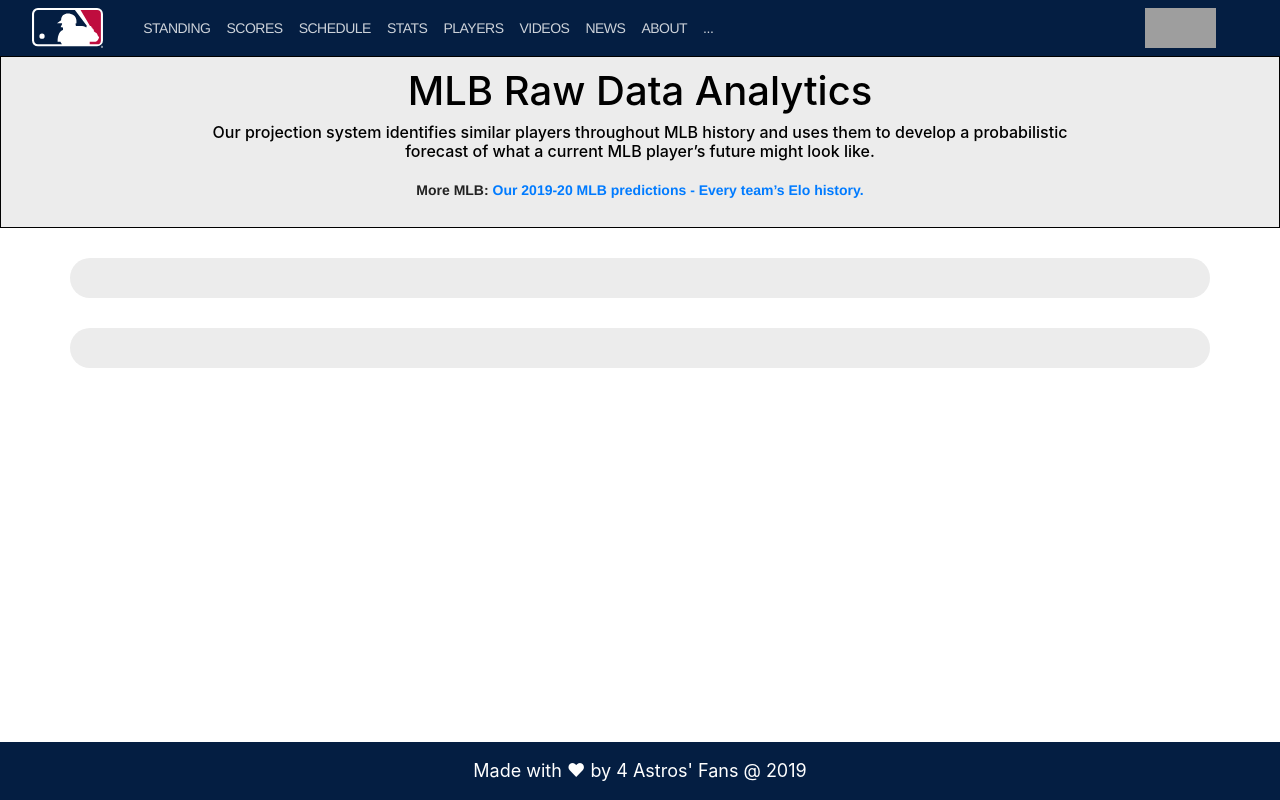
After one commit to johncsoltis/project2, a Flask app: template templates/about.html in a window 1280 px wide. The commit adds this page. Run offline with Flask 2, Linux system fonts and the light colour scheme; the template is opened without the code that fills it, so the values that code supplies are empty; parts of the project's set-up code (start-up, migrations or seed data) failed here and were passed over; some libraries are stand-ins or nearby versions; grey boxes are pictures that could not be loaded.

Commit message:
Update Files

```diff
--- a/static/js/logic.js
+++ b/static/js/logic.js
@@ -100,3 +100,5 @@ function autocomplete(inp, arr) {
 
   /*initiate the autocomplete function on the "myInput" element, and pass along the players array as possible autocomplete values:*/
   autocomplete(document.getElementById("myInput"), players);
+
+  document.getElementById("date").innerHTML = Date();
--- /dev/null
+++ b/templates/about.html
@@ -0,0 +1,93 @@
+<!DOCTYPE html>
+<html lang="en">
+<head>
+  <link rel="shortcut icon" href="../static/assets/images/favicon.ico" type="image/x-icon">
+  <link rel="icon" href="../static/asset/images/favicon.ico" type="image/x-icon">
+  <title>MLB | War Analytics</title>
+  <meta charset="utf-8">
+  <meta name="viewport" content="width=device-width, initial-scale=1">
+  <link rel="stylesheet" href="https://maxcdn.bootstrapcdn.com/bootstrap/4.3.1/css/bootstrap.min.css">
+  <link rel="stylesheet" href="../static/css/style.css  ">
+  <script src="https://ajax.googleapis.com/ajax/libs/jquery/3.4.1/jquery.min.js"></script>
+  <script src="https://cdnjs.cloudflare.com/ajax/libs/popper.js/1.14.7/umd/popper.min.js"></script>
+  <script src="https://maxcdn.bootstrapcdn.com/bootstrap/4.3.1/js/bootstrap.min.js"></script>
+</head>
+<body>
+
+<!-- Header nav bar -->
+<nav class="navbar navbar-expand-lg">
+ <img src="../static/assets/images/mlb_logo_svg.svg" alt="mlb_logo" style="width:71.19px;height:40px">
+    <button class="navbar-toggler header_nav" type="button" data-toggle="collapse" data-target="#collapsibleNavbar">
+      <span class="navbar-toggler-icon header_nav"></span>
+     </button>
+  <div class="navbar collapse navbar-collapse " id="collapsibleNavbar">
+    <ul class="navbar-nav">
+      <li class="nav-item">
+        <a class="nav-link" href="#">Standing</a>
+      </li>
+      <li class="nav-item">
+        <a class="nav-link" href="#">Scores</a>
+      </li>
+      <li class="nav-item">
+        <a class="nav-link" href="#">Schedule</a>
+      </li>
+      <li class="nav-item">
+        <a class="nav-link" href="#">Stats</a>
+      </li>
+      <li class="nav-item">
+        <a class="nav-link" href="#">Players</a>
+      </li>
+      <li class="nav-item">
+        <a class="nav-link" href="#">Videos</a>
+      </li>
+      <li class="nav-item">
+        <a class="nav-link" href="#">News</a>
+      </li>
+      <li class="nav-item">
+        <a class="nav-link" href="../templates/about.html">About</a>
+      </li>
+      <li class="nav-item">
+        <a class="nav-link" href="#">...</a>
+      </li>
+     </ul>
+     <div>
+      <img src="../static/assets/images/GitHub-Mark/GitHub-Mark/PNG/GitHub-Mark-120px.png" alt="mlb_logo" style="width:71.19px;height:40px">
+     </div>
+  </div>
+
+</nav>
+
+<!-- Title Nav  -->
+<div class="title_header">
+  <h1>MLB Raw Data Analytics</h1>
+  <h6>
+    Our projection system identifies similar players throughout MLB history and uses them to develop a probabilistic<br/>
+    forecast of what a current MLB player’s future might look like.</h6>
+  <p class="see-also"><b> More MLB:</b><a href="#"> Our 2019-20 MLB predictions - </a><a href="#">Every team’s Elo history.</a></p>
+   <p id="date"></p>
+  </div>
+
+<div>
+    <div class="container" style="margin-top:30px" id="color_page_background">
+    <div class="row">
+    <div class="col-sm" style="border-color: black">
+
+     </div>
+  </div>
+</div>
+
+
+<div>
+  <div class="container" style="margin-top:30px" id="color_page_background">
+    <div class="row">
+      <div class="col-sm">
+
+  </div>
+  <div>
+   </body>
+<footer>
+  <div class="footer" style="margin-top:60px">
+    <p>Made with ❤ by 4 Astros' Fans @ 2019</p>
+  </div>
+</footer>
+</html>
```
Also changed, not shown: index.html (deleted, +0 -26 lines), templates/index.html (+11 -7 lines), logic.js (deleted), static/assets/images/fake_image.png (added), style.css (deleted).
